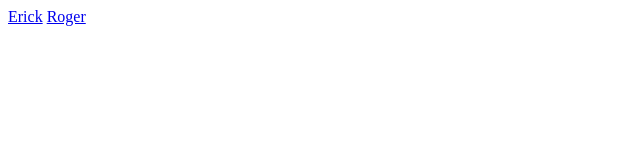
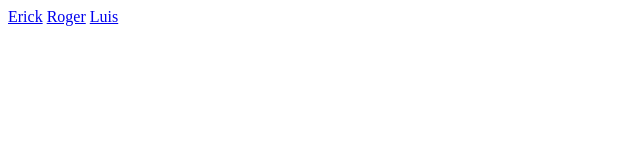
Before and after one commit to luisandre22/TrabalhoSegunda, a plain HTML site: page index.html in a window 1280 px wide. Shown: the full height of the page, 0-640 px from the left. Drawn offline with Linux system fonts and the light colour scheme.

Commit message:
Primeiro Commit

```diff
--- a/index.html
+++ b/index.html
@@ -11,6 +11,7 @@
 <body>
     <a href="Erick/index.html">Erick</a>
     <a href="Roger/index.html">Roger</a>
-    <a href="" </body>
+    <a href="Luis/index.html">Luis</a>
+</body>
 
 </html>
```
